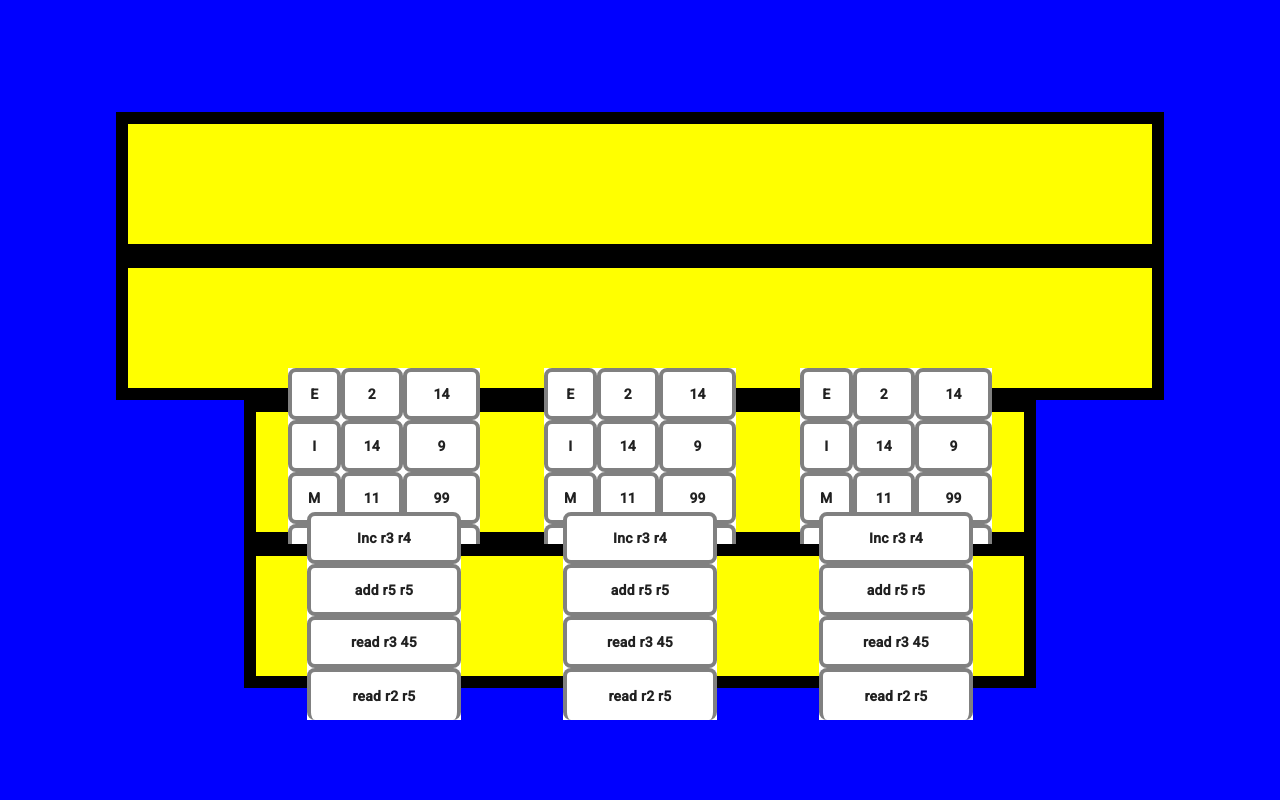
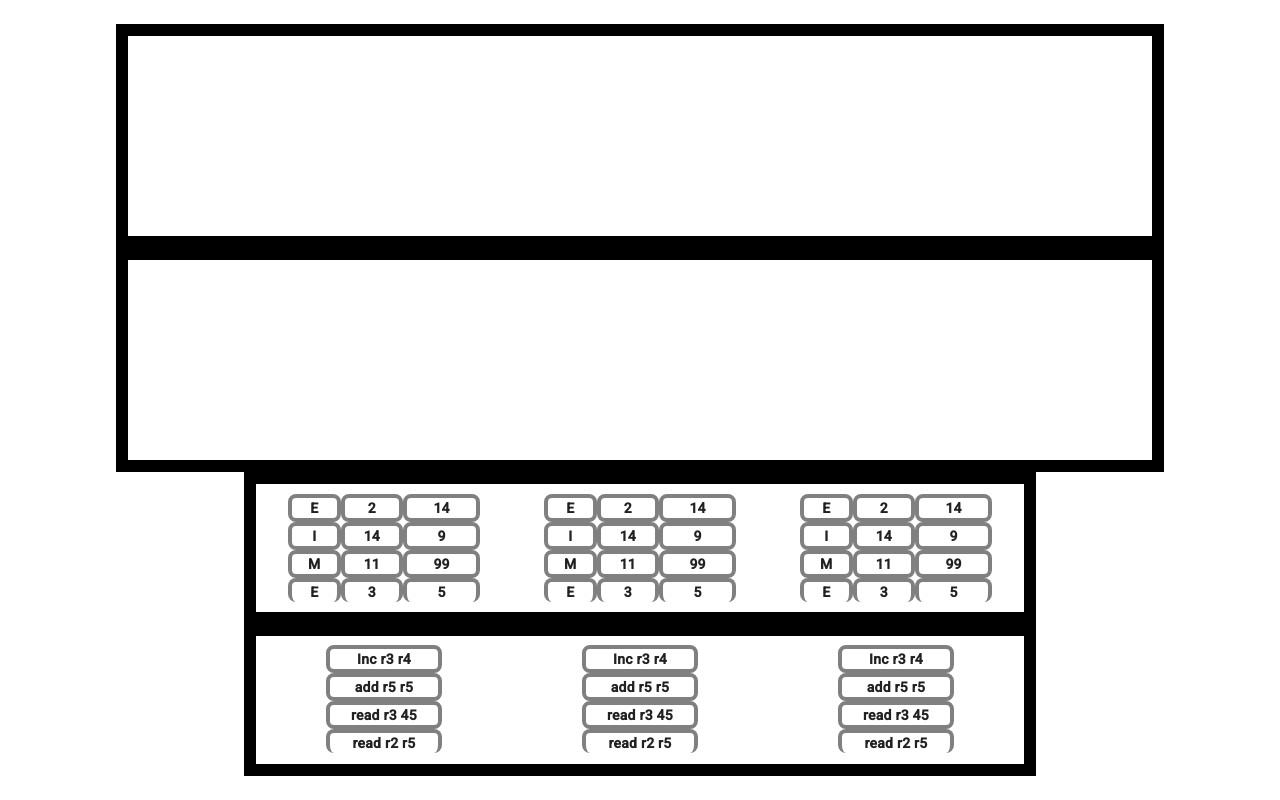
Before and after one commit to Yorbre25/Cache_Coherency_MESI_MOESI, an Angular app in the folder Frontend/protocols/: page / in a window 1280 px wide. Built offline with nearby package versions, Linux system fonts and the light colour scheme.

Commit message:
Sizes updated

```diff
--- a/Frontend/protocols/src/app/app.component.css
+++ b/Frontend/protocols/src/app/app.component.css
@@ -2,12 +2,12 @@
 body{
     height: 100vh;
     width: 100%;
-    background-color: red;
+
     margin: 0px ;
 
 }
 .ground{
-    background-color: blue;
+
     width: 100%;
     height: 100%;
     margin: 0px;
@@ -21,18 +21,20 @@ body{
 
 .layer1,.layer2,.layer3,.layer4{
     width: 80%;
-    height: 15%;
-    background-color:yellow;
+    height: 25vh;
+
     border-width: 12px;
-    border-color: black;
+
     border-style: solid;
+
+
 }
 .layer3,.layer4{
 
 
 
     width: 60%;
-    height: 15%;
+    height: 16vh;
     display: flex;
 	flex-direction: row;
 	flex-wrap: nowrap;
@@ -45,9 +47,14 @@ body{
 
 .cache{
     width: 25%;
+    max-height: 100%;
+
 
 }
 
 .cpu{
-    width: 20%;
+    width:15%;
+    max-height: 100%;
+
+
 }
--- a/Frontend/protocols/src/app/cache/cache.component.css
+++ b/Frontend/protocols/src/app/cache/cache.component.css
@@ -1,5 +1,5 @@
-table {
-    max-height: 100%;
+table{
+    height: 100%;
 }
 td{
     background-color: white;
@@ -9,6 +9,10 @@ td{
     border-radius: 8px;
     text-align: center;
     font-weight: bold;
+
+}
+tr{
+    height: 20%;
 
 }
 
--- a/Frontend/protocols/src/app/cache/cache.component.html
+++ b/Frontend/protocols/src/app/cache/cache.component.html
@@ -1,4 +1,4 @@
-<table mat-table  [dataSource]="cache">
+<table mat-table class="mainTable" [dataSource]="cache">
 
     <ng-container matColumnDef="state" >
       <th mat-header-cell *matHeaderCellDef> state</th>
--- a/Frontend/protocols/src/app/cpu/cpu.component.css
+++ b/Frontend/protocols/src/app/cpu/cpu.component.css
@@ -1,4 +1,7 @@
-
+table{
+    height: 100%;
+    margin-bottom: 3px;
+}
 td{
     background-color: white;
     border-width: 4px;
@@ -8,7 +11,9 @@ td{
     text-align: center;
     font-weight: bold;
 
-
+}
+tr{
+    height: 20%;
 }
 
 .cacheState{
--- a/Frontend/protocols/src/app/cpu/cpu.component.ts
+++ b/Frontend/protocols/src/app/cpu/cpu.component.ts
@@ -1,6 +1,5 @@
 import { Component,Input, SimpleChange } from '@angular/core';
 import { MatTableDataSource } from '@angular/material/table';
-import { cacheLine } from 'src/interfaces/cacheRow';
 
 @Component({
   selector: 'app-cpu',
```
